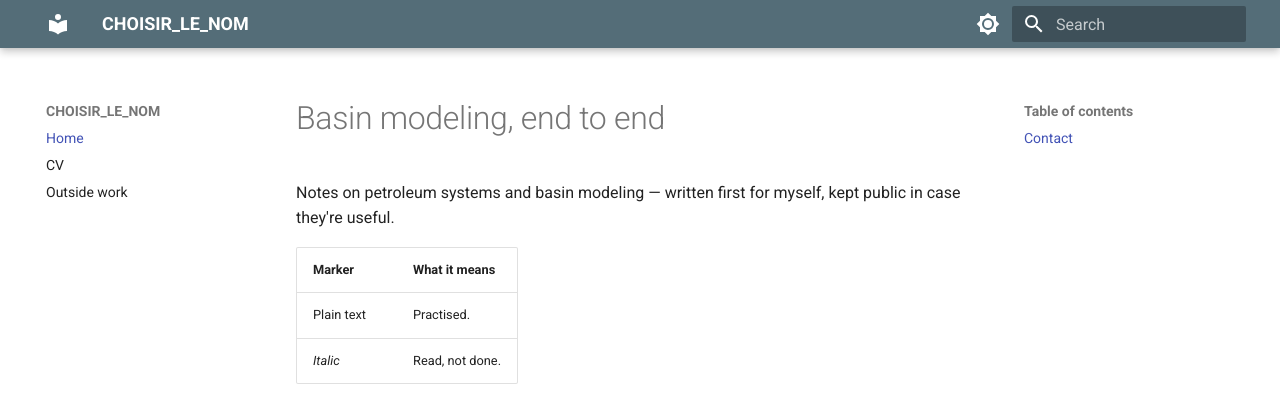
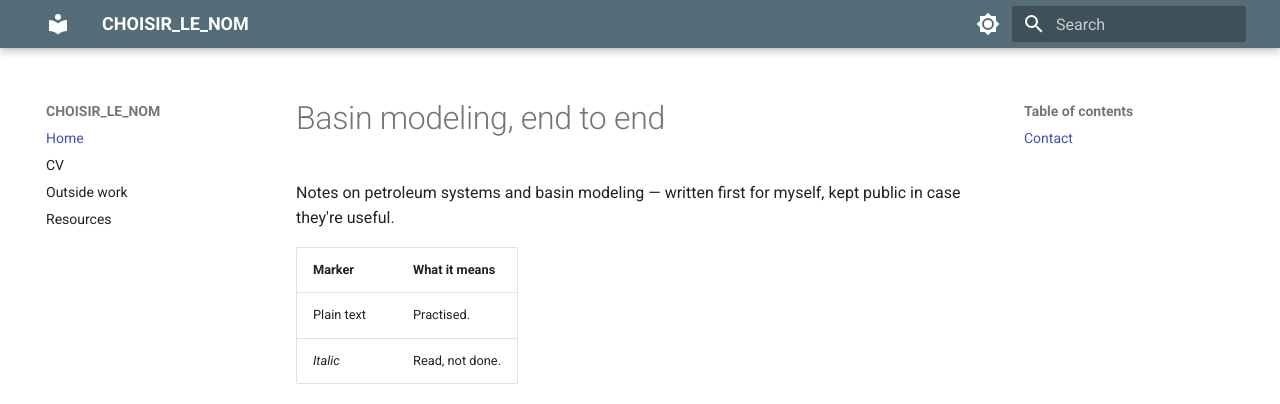
Before and after one commit to RomainGiboreau/My_Website, an MkDocs documentation site: the page built from docs/index.md, in a window 1280 px wide. Shown: the top 404 px of the page. Built offline with MkDocs 1.6.1 and Material for MkDocs 9.7.7, drawn with Linux system fonts in a browser that asks for light colours.

Commit message:
Add Resources section to navigation

```diff
--- a/mkdocs.yml
+++ b/mkdocs.yml
@@ -47,3 +47,4 @@ nav:
   - Home: index.md
   - CV: cv.md
   - Outside work: personal.md
+  - Resources: resources/index.md
```
